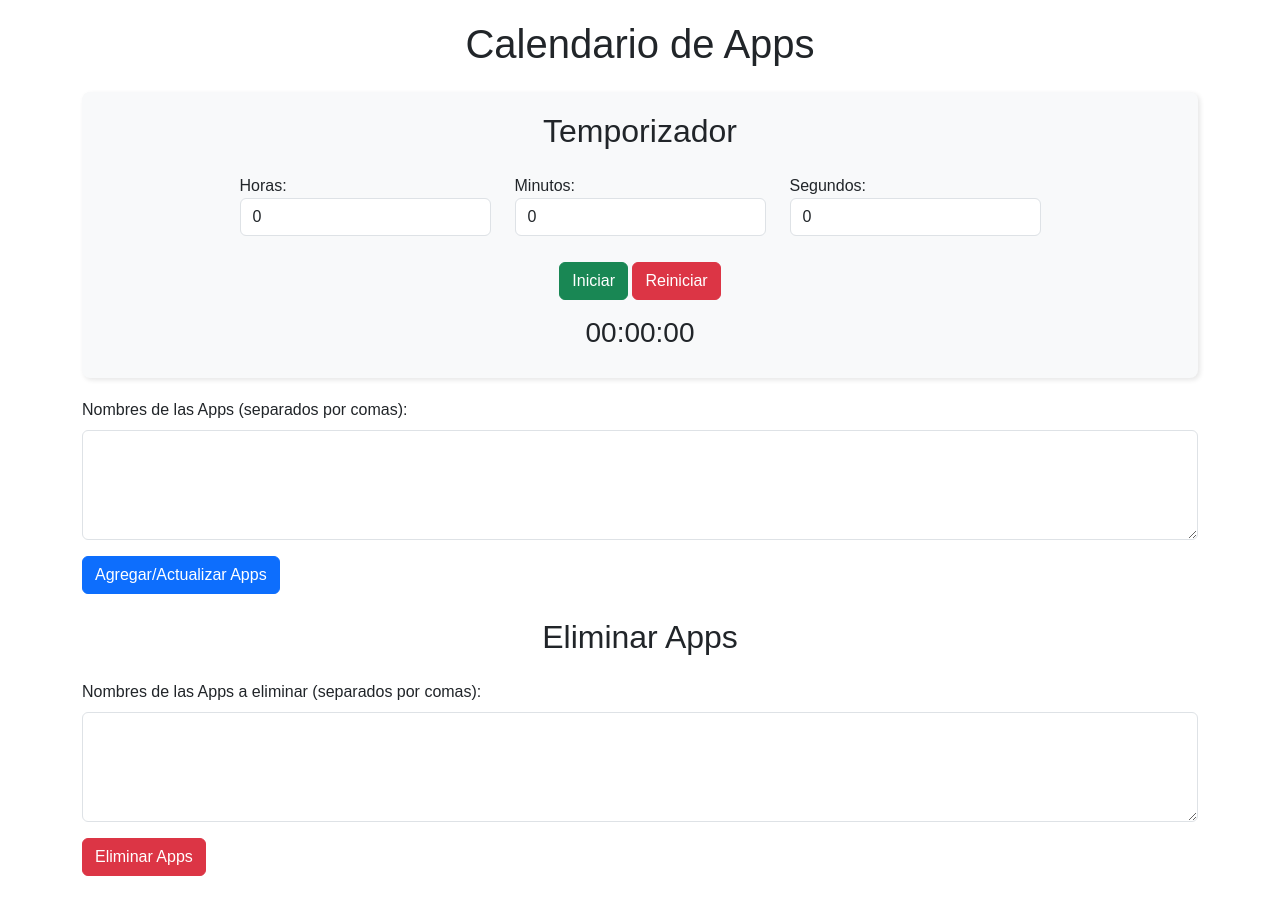
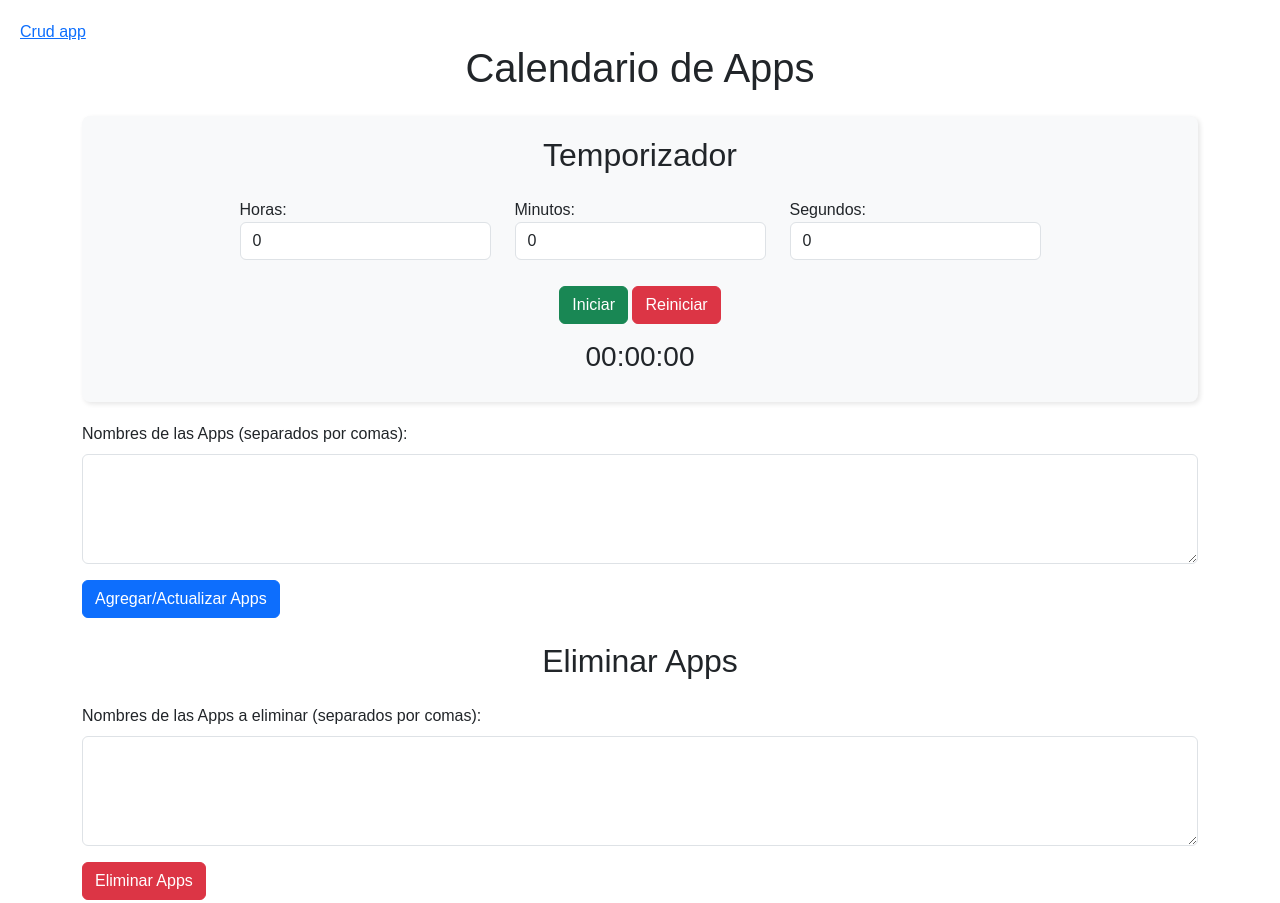
Before and after one commit to versoftly/games_scheduler, a plain HTML site: page index.html in a window 1280 px wide. Shown: the top 903 px of the page. Drawn offline with nearby package versions, Linux system fonts and the light colour scheme; some packages are replaced by stand-ins of ours; a script that the page names is missing.

Commit message:
Update index.html

```diff
--- a/index.html
+++ b/index.html
@@ -54,6 +54,7 @@
     </style>
 </head>
 <body class="look-default">
+    <a href="https://versoftly.github.io/crud_app/">Crud app</a>
     <div class="container">
         <h1 class="text-center mb-4">Calendario de Apps</h1>
 
```
